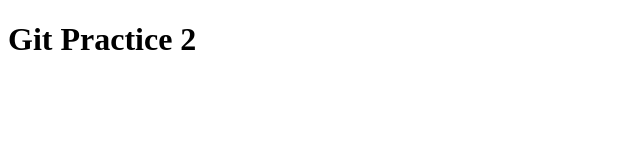
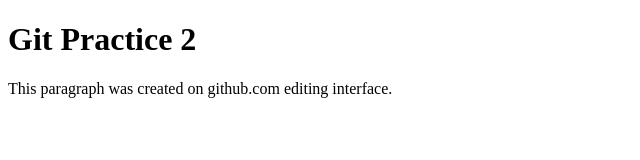
Before and after one commit to chriskorsak/cs50web-git-practice-2, a plain HTML site: page index.html in a window 1280 px wide. Shown: the whole page, without its empty margins (0-640 px from the left). Drawn offline with Linux system fonts and the light colour scheme.

Commit message:
add paragraph.

```diff
--- a/index.html
+++ b/index.html
@@ -7,5 +7,6 @@
 </head>
 <body>
   <h1>Git Practice 2</h1>
+  <p>This paragraph was created on github.com editing interface.</p>
 </body>
 </html>
```
